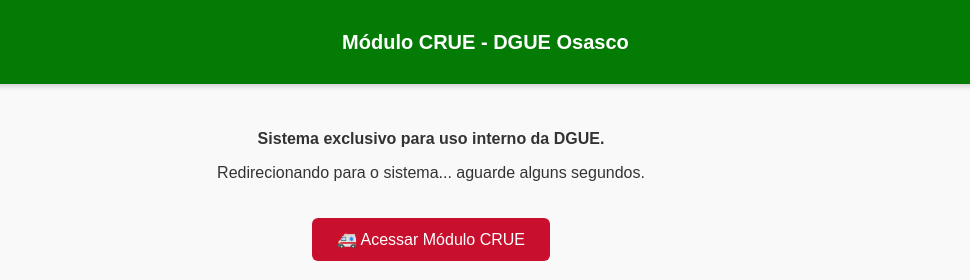
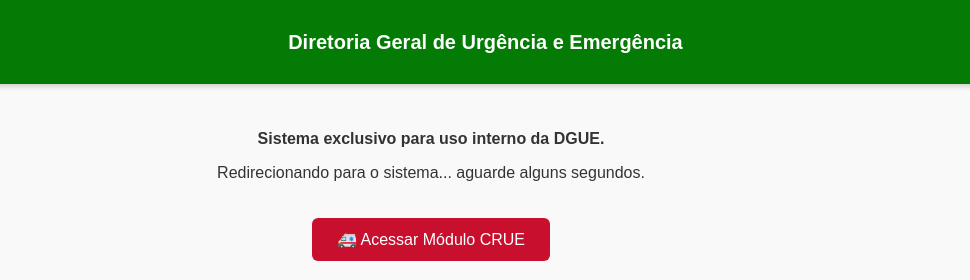
Before and after one commit to magaenfer/crue, a plain HTML site: page index.html in a window 1280 px wide. Shown: the top 280 px of the page, 209-1179 px from the left. Drawn offline with Linux system fonts and the light colour scheme.

Commit message:
Update index.html

```diff
--- a/index.html
+++ b/index.html
@@ -72,7 +72,7 @@
     <div class="logo-container">
       <img src="osacoNovo.png" alt="Logo Prefeitura Osasco">
     </div>
-    <h1>Módulo CRUE - DGUE Osasco</h1>
+    <h1>Diretoria Geral de Urgência e Emergência</h1>
     <div class="logo-container">
       <img src="DGUE.png" alt="Logo DGUE">
     </div>
```
